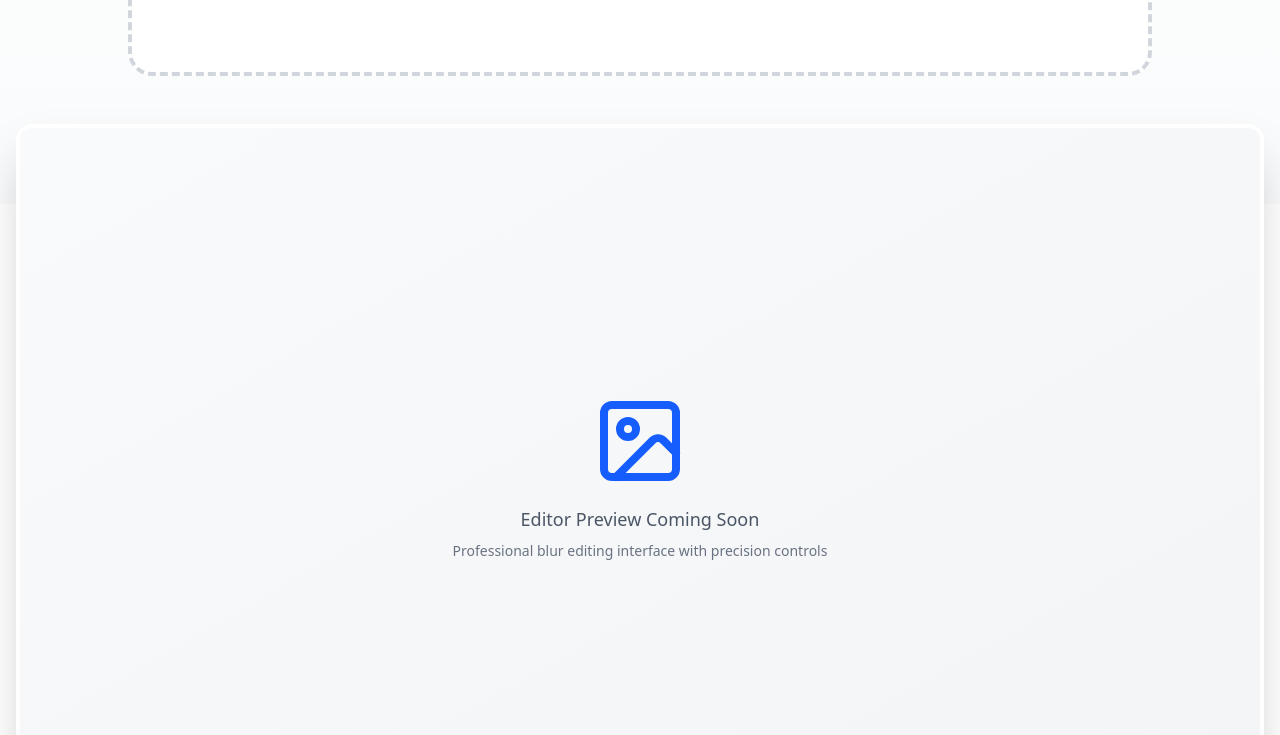
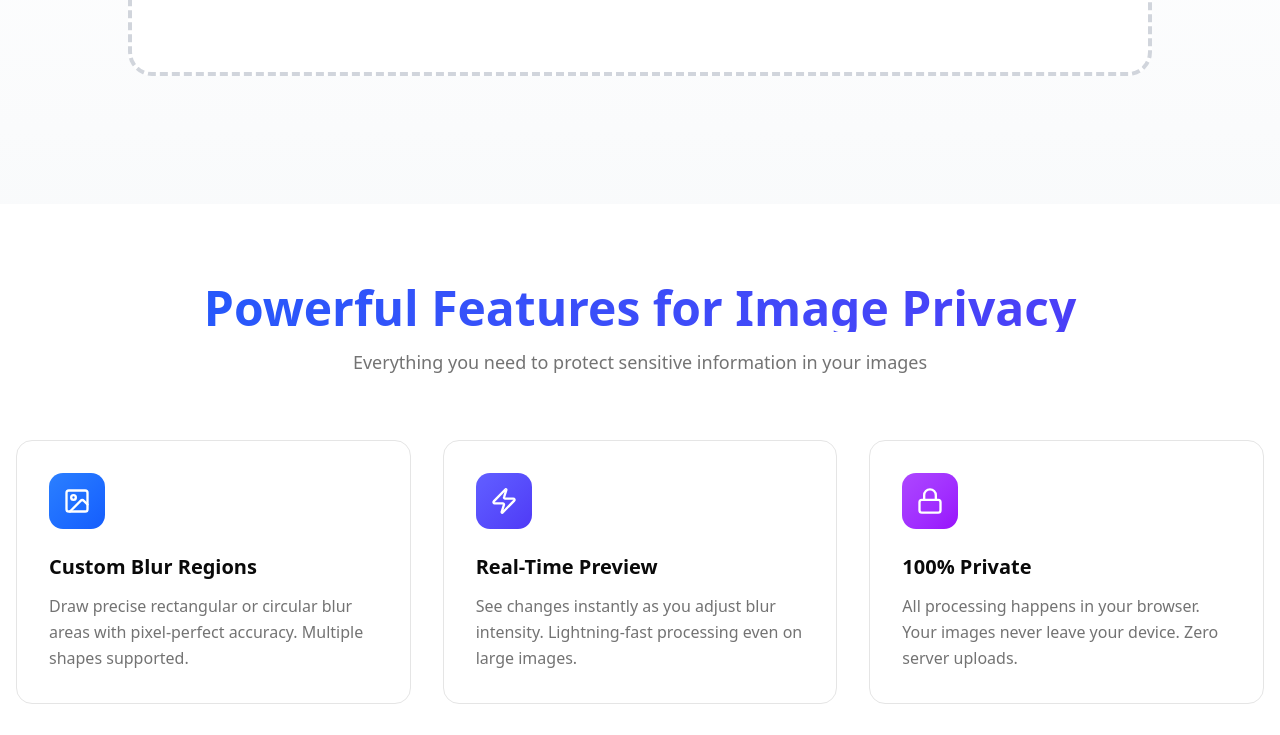
Before and after one commit to Mvula88/blurkit, a Next.js app: page / in a window 1280 px wide. Shown: the part 660-1395 px from the top of the page. Built offline with nearby package versions, Linux system fonts and the light colour scheme.

Commit message:
Remove editor preview section from landing page

```diff
--- a/src/app/page.tsx
+++ b/src/app/page.tsx
@@ -60,23 +60,6 @@ export default function Home() {
                   </div>
                 </div>
               </Link>
-            </div>
-          </div>
-        </div>
-      </section>
-
-      {/* Product Preview Section */}
-      <section className="relative -mt-20 container mx-auto px-4 pb-20">
-        <div className="relative rounded-2xl border-4 border-white shadow-2xl bg-white overflow-hidden">
-          <div className="aspect-video bg-gradient-to-br from-gray-50 to-gray-100 flex items-center justify-center">
-            <div className="text-center p-8">
-              <ImageIcon className="h-24 w-24 text-blue-600 mx-auto mb-4" />
-              <p className="text-gray-600 font-medium text-lg">
-                Editor Preview Coming Soon
-              </p>
-              <p className="text-gray-500 text-sm mt-2">
-                Professional blur editing interface with precision controls
-              </p>
             </div>
           </div>
         </div>
```
